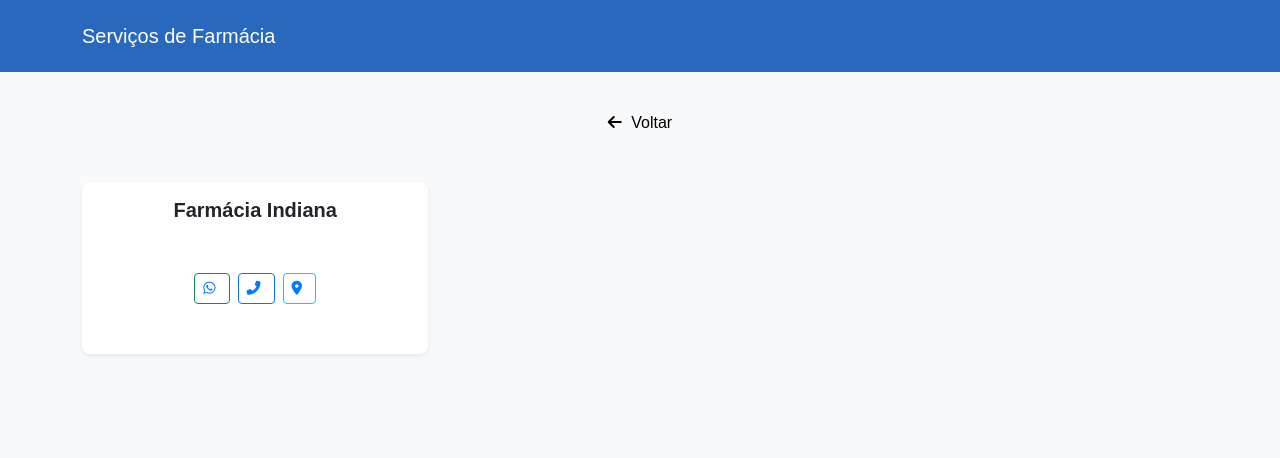
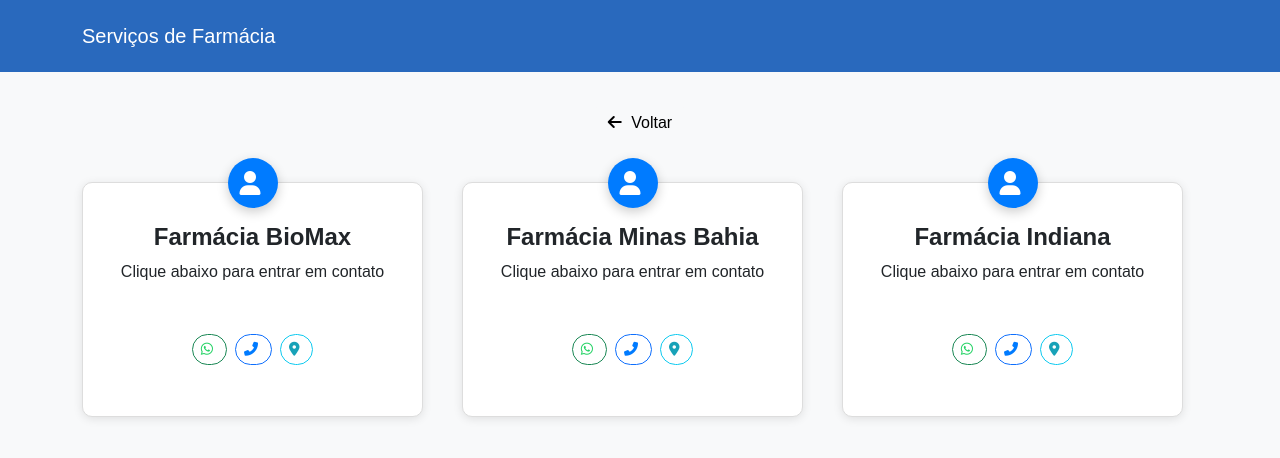
Before and after one commit to danielrp9/meu-ufvjm, a plain HTML site: page assets/html/farmacia.html in a window 1280 px wide. Drawn offline with nearby package versions, Linux system fonts and the light colour scheme.

Commit message:
atualização de links

```diff
--- /dev/null
+++ b/assets/css/contatos-styles.css
@@ -0,0 +1,79 @@
+ /* Estilos personalizados para os cartões de contato */
+ .contact-card {
+    transition: transform 0.3s ease, box-shadow 0.3s ease;
+    border: 1px solid #ddd;
+    border-radius: 10px;
+    position: relative;
+    overflow: visible;
+}
+
+.contact-card:hover {
+    transform: translateY(-10px);
+    box-shadow: 0 8px 20px rgba(0, 0, 0, 0.2);
+}
+
+/* Estilo da bolinha com o ícone de contato centralizada */
+.contact-icon {
+    position: absolute;
+    top: -25px;
+    left: 50%;
+    transform: translateX(-50%);
+    background-color: #007bff;
+    color: white;
+    border-radius: 50%;
+    width: 50px;
+    height: 50px;
+    display: flex;
+    justify-content: center;
+    align-items: center;
+    box-shadow: 0 4px 12px rgba(0, 0, 0, 0.2);
+}
+
+.contact-icon i {
+    font-size: 1.5rem;
+}
+
+/* Efeito nos ícones dentro dos cards */
+.icon-container a {
+    transition: color 0.3s ease;
+}
+
+.icon-container a:hover {
+    color: #007bff;
+}
+
+.contact-card .card-title {
+    font-size: 1.5rem;
+    font-weight: 600;
+}
+
+.contact-card .btn {
+    border-radius: 50px;
+}
+
+/* Personalização do ícone do WhatsApp */
+.btn-outline-success i {
+    color: #25d366;
+}
+
+.btn-outline-success:hover i {
+    color: #fff;
+}
+
+/* Personalização do ícone de telefone */
+.btn-outline-primary i {
+    color: #007bff;
+}
+
+.btn-outline-primary:hover i {
+    color: #fff;
+}
+
+/* Personalização do ícone de localização */
+.btn-outline-info i {
+    color: #17a2b8;
+}
+
+.btn-outline-info:hover i {
+    color: #fff;
+}
--- a/assets/html/farmacia.html
+++ b/assets/html/farmacia.html
@@ -7,7 +7,8 @@
     <link rel="stylesheet" href="https://cdnjs.cloudflare.com/ajax/libs/font-awesome/6.0.0-beta3/css/all.min.css">
     <link rel="stylesheet" href="https://cdn.jsdelivr.net/npm/bootstrap@5.3.0/dist/css/bootstrap.min.css">
     <link rel="stylesheet" href="../css/styles.css">
-    <title>Farmácia</title>
+    <link rel="stylesheet" href="./../css/contatos-styles.css">
+    <title>Serviços de Farmácia</title>
 </head>
 
 <body>
@@ -24,18 +25,22 @@
     </header>
 
     <main class="container">
-        <div class="row g-3">
+        <div class="row g-4">
 
+            <!-- Card da Farmácia BioMax -->
             <div class="col-12 col-md-6 col-lg-4">
-                <div class="card border-0 rounded-3 shadow-sm">
-                    <div class="card-body text-center">
-                        <h5 class="card-title">Farmácia Indiana</h5>
-                        <p class="card-text"></p>
-                        <div class="icon-container">
-                            <a href="https://wa.me/5538977335804" class="btn btn-outline-success btn-sm me-2" target="_blank">
+                <div class="card contact-card text-center">
+                    <div class="contact-icon">
+                        <i class="fas fa-user"></i> <!-- Ícone de perfil -->
+                    </div>
+                    <div class="card-body">
+                       <br> <h5 class="card-title">Farmácia BioMax</h5>
+                        <p class="card-text">Clique abaixo para entrar em contato</p>
+                        <div class="icon-container d-flex justify-content-center gap-2">
+                            <a href="https://wa.me/5538999431325" class="btn btn-outline-success btn-sm" target="_blank">
                                 <i class="fab fa-whatsapp"></i>
                             </a>
-                            <a href="tel:+5538977335804" class="btn btn-outline-primary btn-sm me-2">
+                            <a href="tel:+5538999431325" class="btn btn-outline-primary btn-sm">
                                 <i class="fas fa-phone-alt"></i>
                             </a>
                             <a href="https://www.google.com/maps" class="btn btn-outline-info btn-sm" target="_blank">
@@ -46,7 +51,54 @@
                 </div>
             </div>
 
-            <!-- Adicione mais contatos conforme necessário -->
+            <!-- Card da Farmácia Minas Bahia -->
+            <div class="col-12 col-md-6 col-lg-4">
+                <div class="card contact-card text-center">
+                    <div class="contact-icon">
+                        <i class="fas fa-user"></i> <!-- Ícone de perfil -->
+                    </div>
+                    <div class="card-body">
+                       <br> <h5 class="card-title">Farmácia Minas Bahia</h5>
+                        <p class="card-text">Clique abaixo para entrar em contato</p>
+                        <div class="icon-container d-flex justify-content-center gap-2">
+                            <a href="https://wa.me/553888154555" class="btn btn-outline-success btn-sm" target="_blank">
+                                <i class="fab fa-whatsapp"></i>
+                            </a>
+                            <a href="tel:+553888154555" class="btn btn-outline-primary btn-sm">
+                                <i class="fas fa-phone-alt"></i>
+                            </a>
+                            <a href="https://www.google.com/maps" class="btn btn-outline-info btn-sm" target="_blank">
+                                <i class="fas fa-map-marker-alt"></i>
+                            </a>
+                        </div>
+                    </div>
+                </div>
+            </div>
+
+            <!-- Card da Farmácia Indiana -->
+            <div class="col-12 col-md-6 col-lg-4">
+                <div class="card contact-card text-center">
+                    <div class="contact-icon">
+                        <i class="fas fa-user"></i> <!-- Ícone de perfil -->
+                    </div>
+                    <div class="card-body">
+                        <br><h5 class="card-title">Farmácia Indiana</h5>
+                        <p class="card-text">Clique abaixo para entrar em contato</p>
+                        <div class="icon-container d-flex justify-content-center gap-2">
+                            <a href="https://wa.me/5538977335804" class="btn btn-outline-success btn-sm" target="_blank">
+                                <i class="fab fa-whatsapp"></i>
+                            </a>
+                            <a href="tel:+5538977335804" class="btn btn-outline-primary btn-sm">
+                                <i class="fas fa-phone-alt"></i>
+                            </a>
+                            <a href="https://www.google.com/maps" class="btn btn-outline-info btn-sm" target="_blank">
+                                <i class="fas fa-map-marker-alt"></i>
+                            </a>
+                        </div>
+                    </div>
+                </div>
+            </div>
+
         </div>
     </main>
 
--- a/assets/js/scripts.js
+++ b/assets/js/scripts.js
@@ -0,0 +1,4 @@
+document.body.style.opacity = 0;
+setTimeout(function () {
+    document.body.style.opacity = 1;
+}, 100);
```
Also changed, not shown: assets/html/carona.html (added, +62 -0 lines), assets/html/contatos.html (+15 -2 lines), assets/html/gas.html (+23 -17 lines).
